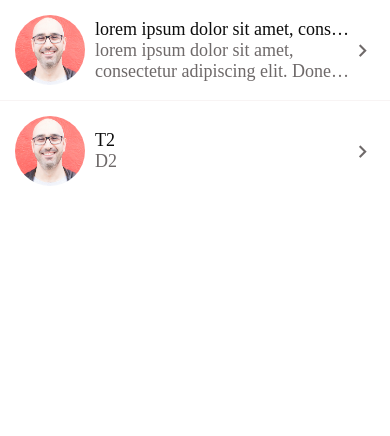
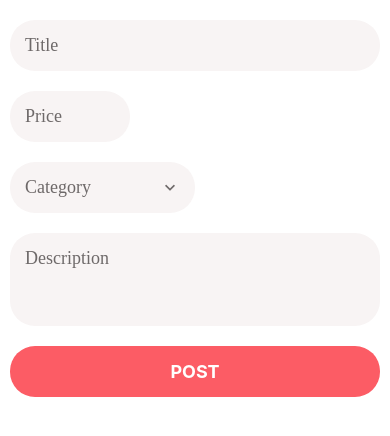
Before and after one commit to bixingjian/travel-planner, a React Native app: screen / in a window 390 px wide. Shown: the top 436 px of the page. Built offline with nearby package versions, Linux system fonts and the light colour scheme.

Commit message:
add access, bugs with nav

```diff
--- a/App.js
+++ b/App.js
@@ -3,5 +3,5 @@ import ListingEditScreen from "./app/screens/ListingEditScreen";
 import TPInvite from "./app/screens/TPInvite";
 
 export default function App() {
-  return <TPInvite />;
+  return <ListingEditScreen />;
 }
```
